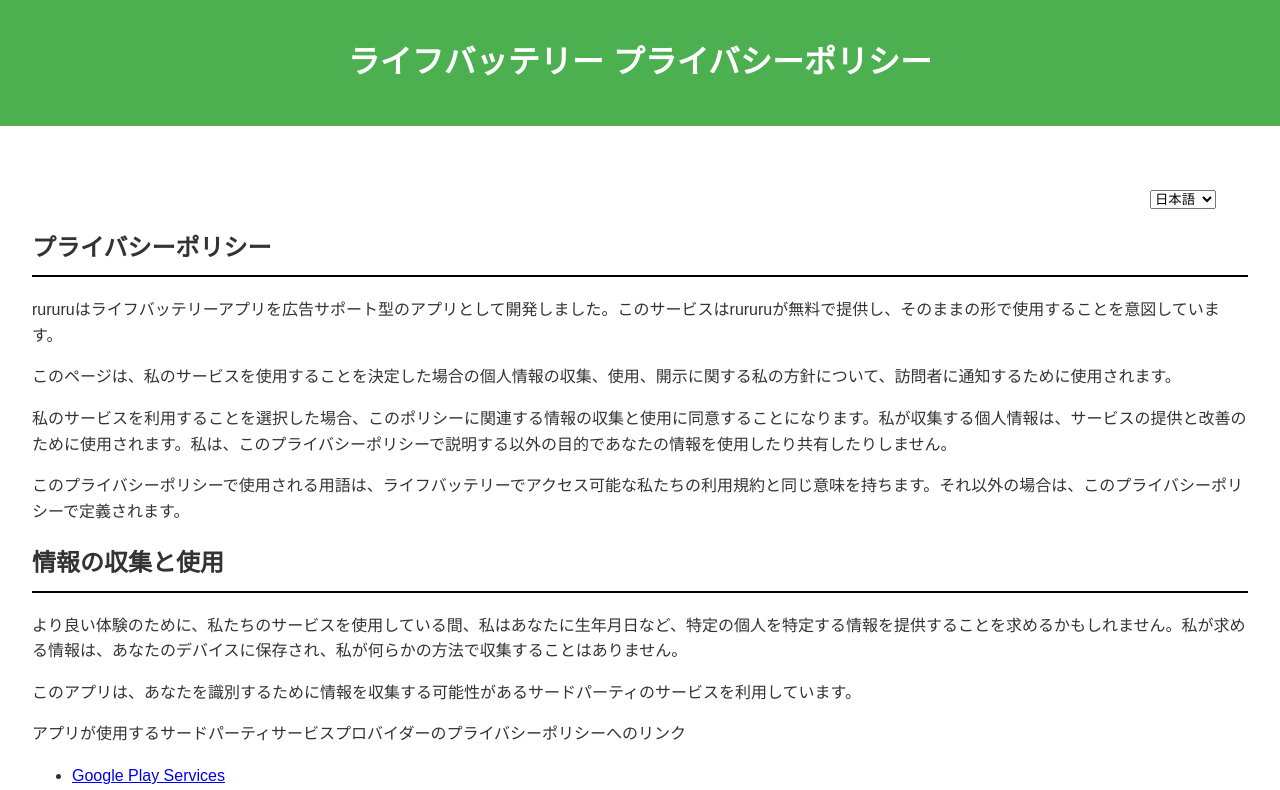
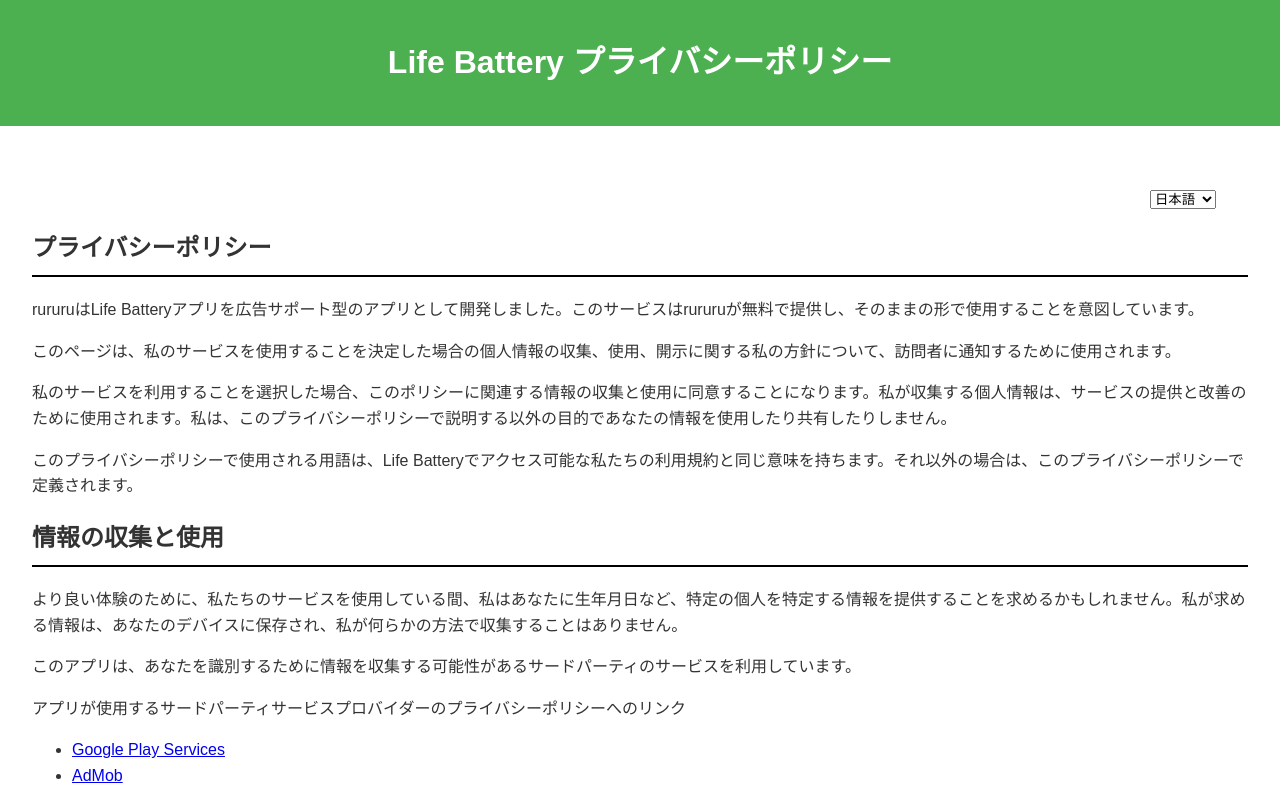
Before and after one commit to Ru2Lu/life-battery-privacy-policy-site, a plain HTML site: page index.html in a window 1280 px wide. Shown: the top 790 px of the page. Drawn offline with Linux system fonts and the light colour scheme.

Commit message:
Update index.html

```diff
--- a/index.html
+++ b/index.html
@@ -101,12 +101,12 @@
     <script>
       const textContent = {
         japanese: {
-          "site-title": "ライフバッテリー プライバシーポリシー",
+          "site-title": "Life Battery プライバシーポリシー",
           "privacy-policy-header": "プライバシーポリシー",
-          "privacy-policy-paragraph-1": "rururuはライフバッテリーアプリを広告サポート型のアプリとして開発しました。このサービスはrururuが無料で提供し、そのままの形で使用することを意図しています。",
+          "privacy-policy-paragraph-1": "rururuはLife Batteryアプリを広告サポート型のアプリとして開発しました。このサービスはrururuが無料で提供し、そのままの形で使用することを意図しています。",
           "privacy-policy-paragraph-2": "このページは、私のサービスを使用することを決定した場合の個人情報の収集、使用、開示に関する私の方針について、訪問者に通知するために使用されます。",
           "privacy-policy-paragraph-3": "私のサービスを利用することを選択した場合、このポリシーに関連する情報の収集と使用に同意することになります。私が収集する個人情報は、サービスの提供と改善のために使用されます。私は、このプライバシーポリシーで説明する以外の目的であなたの情報を使用したり共有したりしません。",
-          "privacy-policy-paragraph-4": "このプライバシーポリシーで使用される用語は、ライフバッテリーでアクセス可能な私たちの利用規約と同じ意味を持ちます。それ以外の場合は、このプライバシーポリシーで定義されます。",
+          "privacy-policy-paragraph-4": "このプライバシーポリシーで使用される用語は、Life Batteryでアクセス可能な私たちの利用規約と同じ意味を持ちます。それ以外の場合は、このプライバシーポリシーで定義されます。",
           "info-collect-header": "情報の収集と使用",
           "info-collect-paragraph-1": "より良い体験のために、私たちのサービスを使用している間、私はあなたに生年月日など、特定の個人を特定する情報を提供することを求めるかもしれません。私が求める情報は、あなたのデバイスに保存され、私が何らかの方法で収集することはありません。",
           "info-collect-paragraph-2": "このアプリは、あなたを識別するために情報を収集する可能性があるサードパーティのサービスを利用しています。",
```
